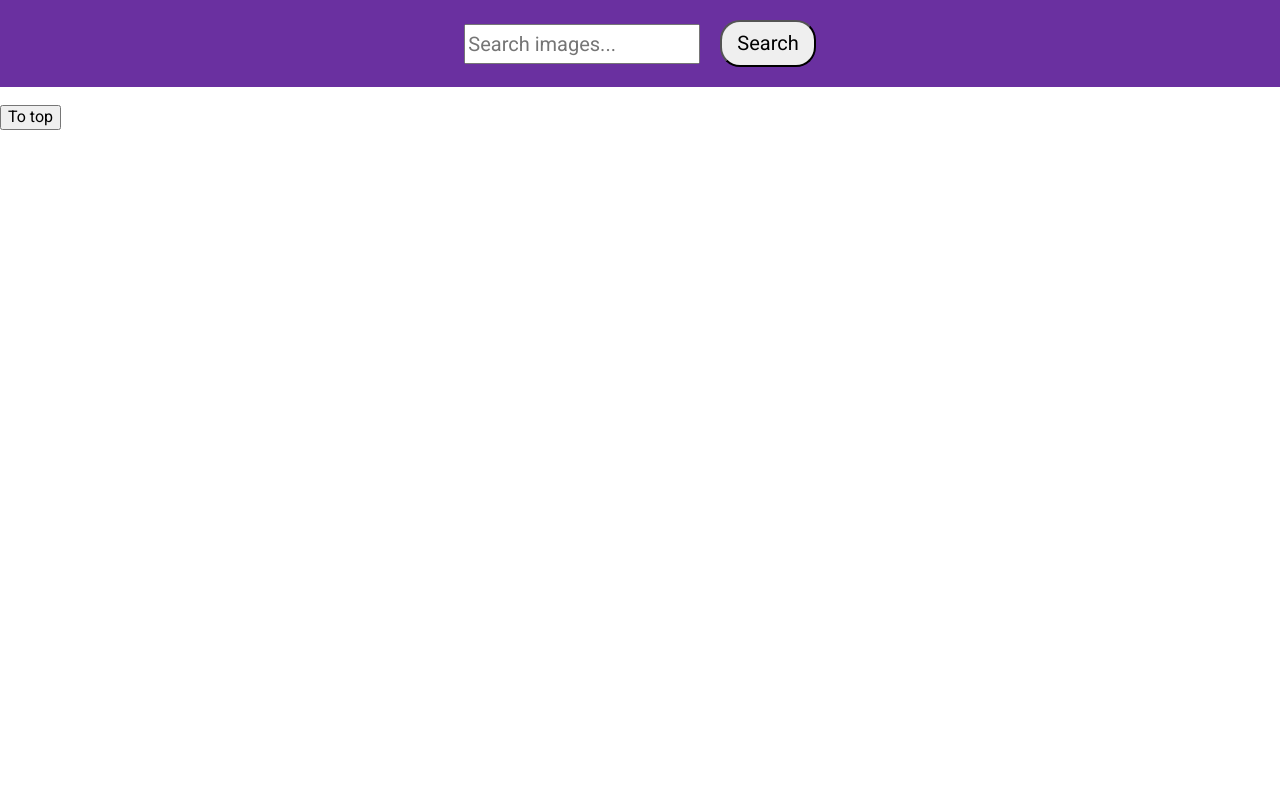
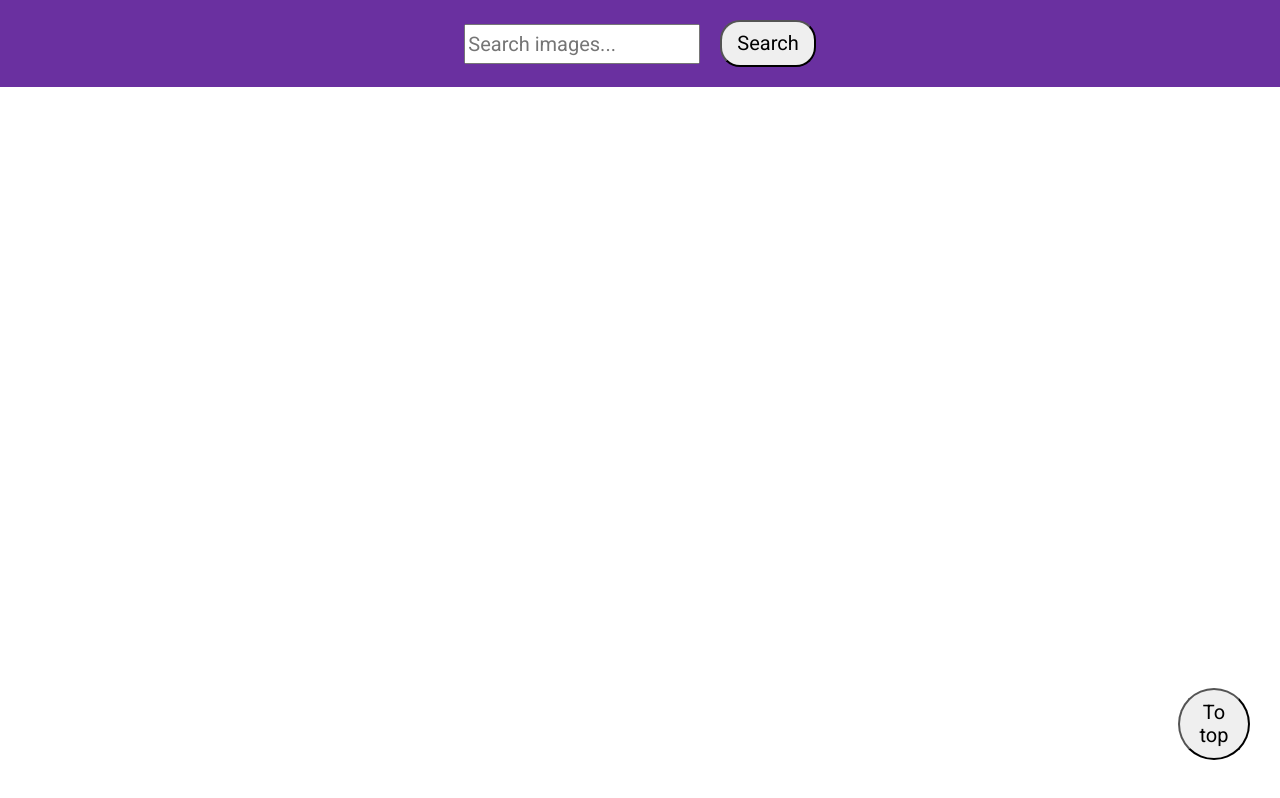
Before and after one commit to khodetsky/goit-js-hw-11, a website built with Parcel: page src/index.html in a window 1280 px wide. Built offline with nearby package versions, Linux system fonts and the light colour scheme.

Commit message:
add styles for  toTopBtn button

```diff
--- a/src/css/styles.css
+++ b/src/css/styles.css
@@ -109,3 +109,15 @@ padding-right: 0;
     transform: translateX(-50%);
     background-color: rgb(106, 48, 160);
 }
+
+.to-top-button {
+    position: fixed;
+    right: 30px;
+    bottom: 40px;
+
+    display: inline-block;
+    width: 72px;
+    height: 72px;
+    border-radius: 50%;
+    font-size: 20px;
+}
```
